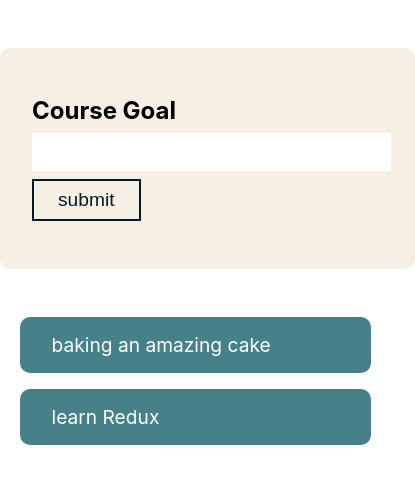
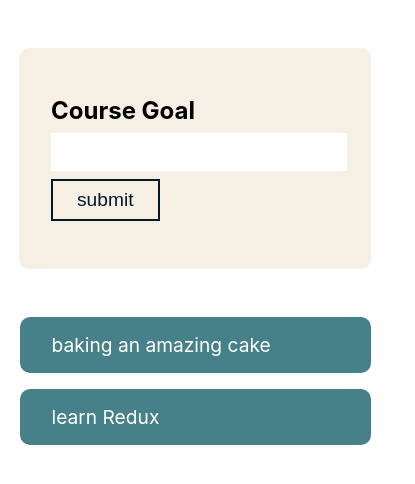
Before and after one commit to Alicino88/simple-goal-list, a React (Create React App) app: page / in a window 390 px wide. Shown: the top 484 px of the page, 415 px wide, since content can reach past the window. Built offline with nearby package versions, Linux system fonts and the light colour scheme.

Commit message:
Added mediaquery for form input

```diff
--- a/src/App.css
+++ b/src/App.css
@@ -14,3 +14,9 @@
   background-color: #f5efe4;
   border-radius: 10px;
 }
+
+@media only screen and (max-width: 400px) {
+  #goal-form {
+    width: 18rem;
+  }
+}
```
